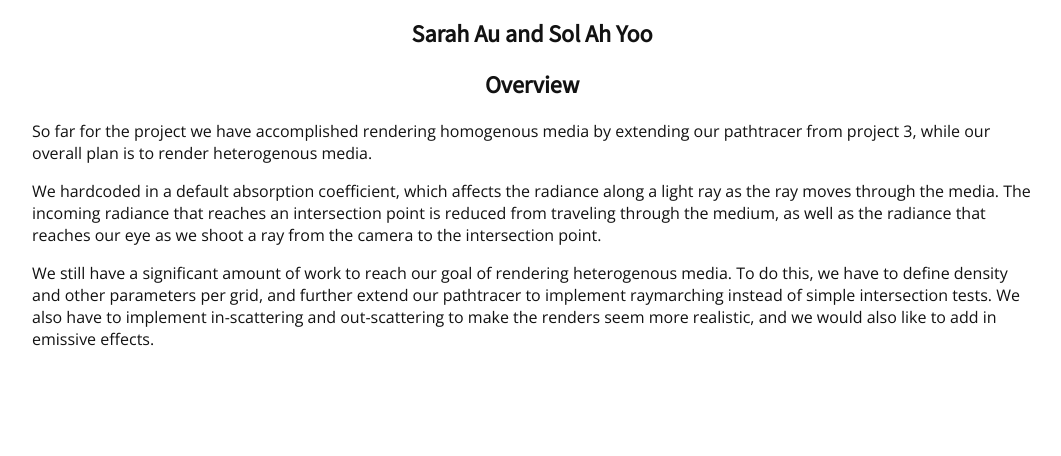
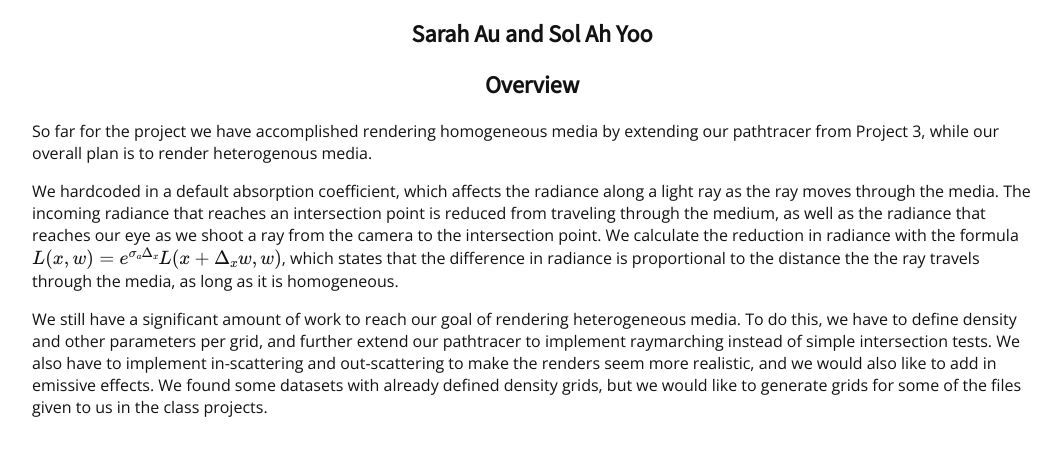
Before and after one commit to solahyoo/184-Final-Project, a plain HTML site: page docs/milestone/index.html in a window 1280 px wide. Shown: the part 226-682 px from the top of the page, without its empty margins (108-1169 px from the left). Drawn offline with nearby package versions, Linux system fonts and the light colour scheme; some packages are replaced by stand-ins of ours.

Commit message:
added more

```diff
--- a/docs/milestone/index.html
+++ b/docs/milestone/index.html
@@ -15,6 +15,12 @@
     font-family: 'Source Sans Pro', sans-serif;
   }
 </style>
+<script type="text/javascript" async
+  src="https://cdnjs.cloudflare.com/ajax/libs/mathjax/2.7.0/MathJax.js?config=TeX-MML-AM_CHTML">
+</script>
+<script type="text/x-mathjax-config">
+  MathJax.Hub.Config({tex2jax: {inlineMath: [['$','$'], ['\\(','\\)']]}});
+</script>
 <title>CS 184 Final Project Proposal</title>
 <meta http-equiv="content-type" content="text/html; charset=utf-8" />
 <link href="https://fonts.googleapis.com/css?family=Open+Sans|Source+Sans+Pro" rel="stylesheet">
@@ -30,15 +36,15 @@
 <h2 align="middle">Overview</h2>
 
 <p>
-	So far for the project we have accomplished rendering homogenous media by extending our pathtracer from project 3, while our overall plan is to render heterogenous media.
+	So far for the project we have accomplished rendering homogeneous media by extending our pathtracer from Project 3, while our overall plan is to render heterogenous media.
 </p>
 
 <p>
-	We hardcoded in a default absorption coefficient, which affects the radiance along a light ray as the ray moves through the media. The incoming radiance that reaches an intersection point is reduced from traveling through the medium, as well as the radiance that reaches our eye as we shoot a ray from the camera to the intersection point.
+	We hardcoded in a default absorption coefficient, which affects the radiance along a light ray as the ray moves through the media. The incoming radiance that reaches an intersection point is reduced from traveling through the medium, as well as the radiance that reaches our eye as we shoot a ray from the camera to the intersection point. We calculate the reduction in radiance with the formula $L(x, w) = e^{\sigma_a \Delta_x} L(x + \Delta_x w, w)$, which states that the difference in radiance is proportional to the distance the the ray travels through the media, as long as it is homogeneous.
 </p>
 
 <p>
-	We still have a significant amount of work to reach our goal of rendering heterogenous media. To do this, we have to define density and other parameters per grid, and further extend our pathtracer to implement raymarching instead of simple intersection tests. We also have to implement in-scattering and out-scattering to make the renders seem more realistic, and we would also like to add in emissive effects.
+	We still have a significant amount of work to reach our goal of rendering heterogeneous media. To do this, we have to define density and other parameters per grid, and further extend our pathtracer to implement raymarching instead of simple intersection tests. We also have to implement in-scattering and out-scattering to make the renders seem more realistic, and we would also like to add in emissive effects. We found some datasets with already defined density grids, but we would like to generate grids for some of the files given to us in the class projects.
 </p>
 
 
```
